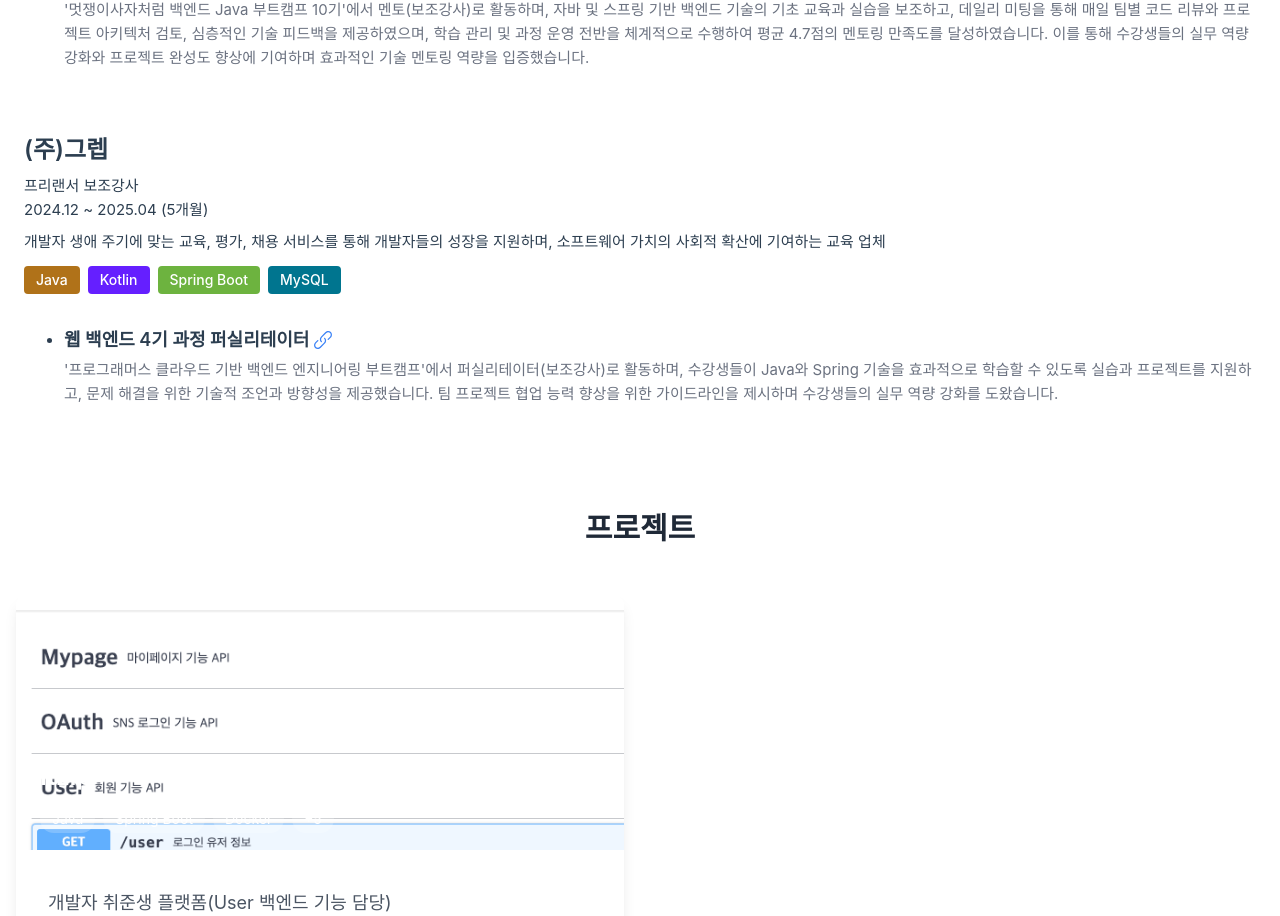
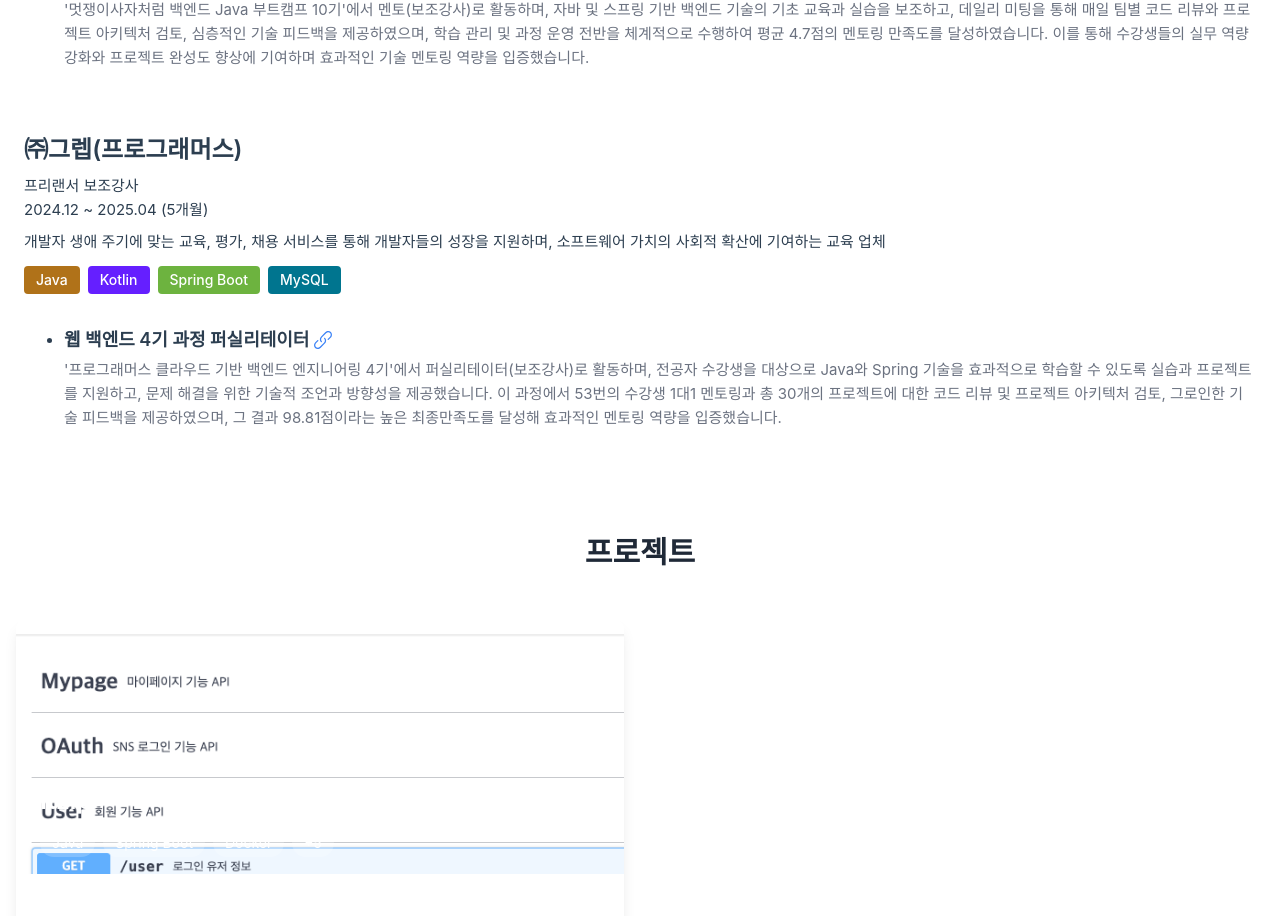
Before and after one commit to Aleph-Kim/portfolio, a Vue app: page / in a window 1280 px wide. Shown: the part 3171-4087 px from the top of the page. Built offline with nearby package versions, Linux system fonts and the light colour scheme.

Commit message:
수정 - Career 그렙 이력 내용 수정

```diff
--- a/public/data/career.js
+++ b/public/data/career.js
@@ -48,7 +48,7 @@ export const careerData = [
         "titleColor": "text-[#FF7710]"
     },
     {
-        "company": "(주)그렙",
+        "company": "㈜그렙(프로그래머스)",
         "role": "프리랜서 보조강사",
         "period": "2024.12 ~ 2025.04 (5개월)",
         "description": "개발자 생애 주기에 맞는 교육, 평가, 채용 서비스를 통해 개발자들의 성장을 지원하며, 소프트웨어 가치의 사회적 확산에 기여하는 교육 업체",
@@ -56,7 +56,7 @@ export const careerData = [
         "projects": [
             {
                 "title": "웹 백엔드 4기 과정 퍼실리테이터",
-                "description": "'프로그래머스 클라우드 기반 백엔드 엔지니어링 부트캠프'에서 퍼실리테이터(보조강사)로 활동하며, 수강생들이 Java와 Spring 기술을 효과적으로 학습할 수 있도록 실습과 프로젝트를 지원하고, 문제 해결을 위한 기술적 조언과 방향성을 제공했습니다. 팀 프로젝트 협업 능력 향상을 위한 가이드라인을 제시하며 수강생들의 실무 역량 강화를 도왔습니다.",
+                "description": "'프로그래머스 클라우드 기반 백엔드 엔지니어링 4기'에서 퍼실리테이터(보조강사)로 활동하며, 전공자 수강생을 대상으로 Java와 Spring 기술을 효과적으로 학습할 수 있도록 실습과 프로젝트를 지원하고, 문제 해결을 위한 기술적 조언과 방향성을 제공했습니다. 이 과정에서 53번의 수강생 1대1 멘토링과 총 30개의 프로젝트에 대한 코드 리뷰 및 프로젝트 아키텍처 검토, 그로인한 기술 피드백을 제공하였으며, 그 결과 98.81점이라는 높은 최종만족도를 달성해 효과적인 멘토링 역량을 입증했습니다.",
                 "link": "https://school.programmers.co.kr/learn/courses/24767/24767-4%EA%B8%B0-k-digital-training-%ED%81%B4%EB%9D%BC%EC%9A%B0%EB%93%9C-%EA%B8%B0%EB%B0%98-%EB%B0%B1%EC%97%94%EB%93%9C-%EC%97%94%EC%A7%80%EB%8B%88%EC%96%B4%EB%A7%81"
             }
         ],
```
